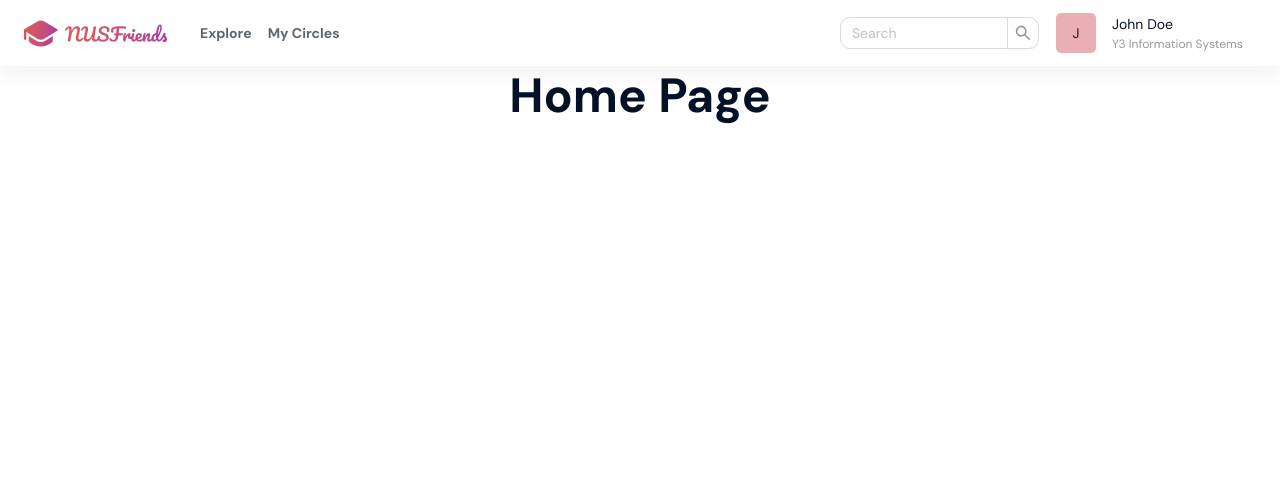
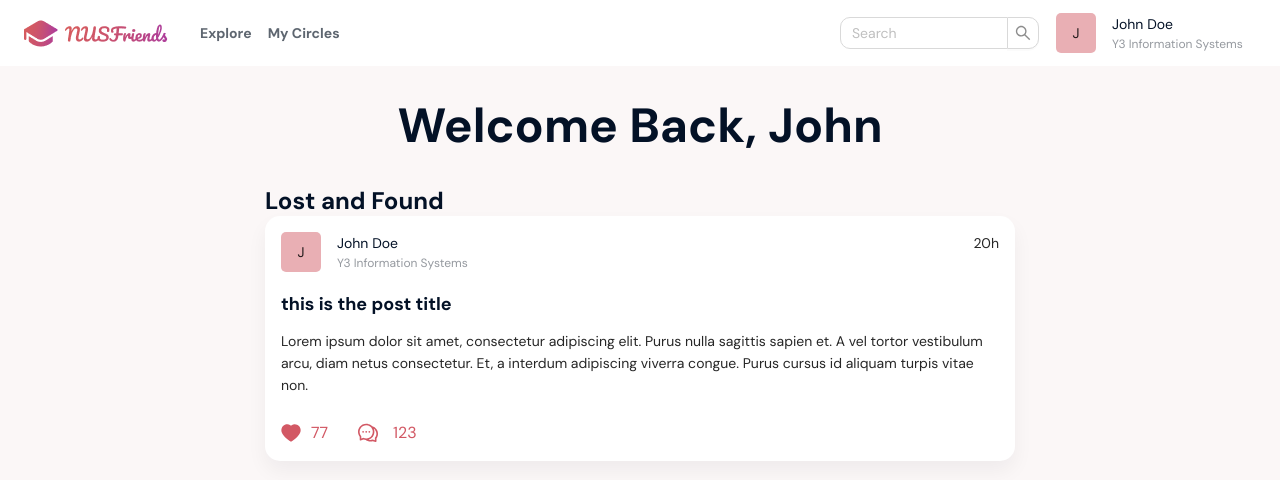
Before and after one commit to yuanxin1997/nusfriends-fe, a React (Create React App) app: page / in a window 1280 px wide. Shown: the top 480 px of the page. Built offline with nearby package versions, Linux system fonts and the light colour scheme.

Commit message:
created Circle post component and displayed it on Home screen

```diff
--- /dev/null
+++ b/src/components/CirclePost.js
@@ -0,0 +1,162 @@
+import React, { useState } from "react";
+import styled, { StyleSheetManager } from "styled-components";
+import { HeartFilled, CommentOutlined } from "@ant-design/icons";
+
+function CirclePost(props) {
+  return (
+    <div>
+      <h3 style={{ textAlign: "left" }}>{props.circleName}</h3>
+
+      <CircleCard>
+        <div style={styles.wrapper}>
+          <div style={styles.userWrapper}>
+            <ProfileCard>
+              {/* Profile and user details*/}
+              {/* temp holder for profile pic */}
+              <div
+                style={{
+                  display: "flex",
+                  backgroundColor: "var(--accent-lightpink)",
+                  borderRadius: "var(--br-sm)",
+                  height: "40px",
+                  width: "40px",
+                  justifyContent: "center",
+                  alignItems: "center",
+                  marginRight: "16px",
+                }}
+                className="profilepicture"
+              >
+                J
+              </div>
+
+              {/* to input profile details */}
+              <div
+                style={{
+                  display: "flex",
+                  flexDirection: "column",
+                  textAlign: "left",
+                }}
+                className="profileitems"
+              >
+                <ProfileName className="profilename">John Doe</ProfileName>
+                <ProfileInfo className="profileinfo">
+                  Y3 Information Systems
+                </ProfileInfo>
+              </div>
+            </ProfileCard>
+          </div>
+          {/* Right side for when Circles post was posted*/}
+          <div
+            style={{
+              flexDirection: "row-reverse",
+              display: "flex",
+              textAlign: "right",
+            }}
+          >
+            {props.posted}
+          </div>
+        </div>
+
+        <h4 style={{ textAlign: "left", paddingBottom: "15px" }}>
+          this is the post title
+        </h4>
+        <p style={{ textAlign: "left", paddingBottom: "10px" }}>
+          {props.postText}
+        </p>
+
+        <div
+          style={{
+            display: "flex",
+            flexDirection: "row",
+          }}
+        >
+          {/* Bottom Row (Likes and comments) */}
+          <div style={styles.bottomRowWrapper}>
+            <HeartFilled style={styles.heartStyles} />
+            <text style={styles.textStyle}>{props.numLikes}</text>
+
+            <CommentOutlined style={styles.commentStyle} />
+
+            <text style={styles.textStyle}>{props.numComments}</text>
+          </div>
+        </div>
+      </CircleCard>
+    </div>
+  );
+}
+
+const CircleCard = styled.div`
+  background-color: var(--base-0);
+  border-radius: var(--br-lg);
+  width: 750px;
+  box-shadow: var(--shadow);
+  margin-bottom: 36px;
+  padding: 16px;
+`;
+
+const ProfileCard = styled.div`
+  min-width: 200px;
+  display: flex;
+  flex-direction: row;
+
+  &:hover {
+    cursor: pointer;
+    text-shadow: 1px 1px 10px var(--accent-lightpink);
+    .profilename {
+      color: var(--accent-darkpink);
+    }
+    .profileinfo {
+      color: var(--accent-lightpink);
+    }
+    .profilepicture {
+      box-shadow: var(--shadow);
+    }
+  }
+`;
+
+const ProfileName = styled.span`
+  font-size: var(--fs-b4);
+  color: var(--base-100);
+`;
+
+const ProfileInfo = styled.span`
+  font-size: var(--fs-b3);
+  color: var(--base-20);
+`;
+
+const styles = {
+  wrapper: {
+    flexDirection: "row",
+    display: "flex",
+    justifyContent: "space-between",
+    alignContent: "center",
+    paddingBottom: "20px",
+  },
+  userWrapper: {
+    flexDirection: "row",
+    display: "flex",
+  },
+  bottomRowWrapper: {
+    justifyContent: "space-between",
+    flexDirection: "row",
+    paddingRight: "10px",
+    display: "flex",
+    alignItems: "center",
+  },
+  heartStyles: {
+    color: "#D25864",
+    fontSize: "20px",
+    paddingRight: "10px",
+  },
+  textStyle: {
+    color: "#D25864",
+    fontSize: 16,
+    paddingRight: "30px",
+  },
+  commentStyle: {
+    color: "#D25864",
+    fontSize: "20px",
+    paddingRight: "15px",
+  },
+};
+export default CirclePost;
--- a/src/pages/Home.js
+++ b/src/pages/Home.js
@@ -1,5 +1,91 @@
+import React, { useState } from "react";
+import styled from "styled-components";
+import { HeartFilled, CommentOutlined } from "@ant-design/icons";
+import CirclePost from "../components/CirclePost";
+
 function Home() {
-    return <h1>Home Page</h1>;
+  // dummy data, have to change by getting data from database
+  const userName = "John";
+  const circleName = "Lost and Found";
+  const dummyText =
+    "Lorem ipsum dolor sit amet, consectetur adipiscing elit. Purus nulla sagittis sapien et. A vel tortor vestibulum arcu, diam netus consectetur. Et, a interdum adipiscing viverra congue. Purus cursus id aliquam turpis vitae non.";
+  const posted = "20h";
+  const numLikes = 77;
+  const numComments = 123;
+
+  return (
+    <React.Fragment>
+      <div
+        style={{
+          backgroundColor: "#FBF7F7",
+          paddingTop: 30,
+          paddingBottom: 30,
+        }}
+      >
+        <h1>Welcome Back, {userName}</h1>
+      </div>
+
+      <div
+        style={{
+          backgroundColor: "var(--accent-bg)",
+          position: "fixed",
+          width: "100%",
+          height: "100%",
+          overflowX: "hidden",
+          display: "flex",
+          alignItems: "center",
+          flexDirection: "column",
+        }}
+      >
+        <CirclePost
+          circleName={circleName}
+          postText={dummyText}
+          posted={posted}
+          numLikes={numLikes}
+          numComments={numComments}
+        />
+      </div>
+    </React.Fragment>
+  );
 }
 
+const CircleCard = styled.div`
+  background-color: var(--base-0);
+  border-radius: var(--br-lg);
+  width: 750px;
+  box-shadow: var(--shadow);
+  margin-bottom: 36px;
+  padding: 16px;
+`;
+
+const ProfileCard = styled.div`
+  min-width: 200px;
+  display: flex;
+  flex-direction: row;
+
+  &:hover {
+    cursor: pointer;
+    text-shadow: 1px 1px 10px var(--accent-lightpink);
+    .profilename {
+      color: var(--accent-darkpink);
+    }
+    .profileinfo {
+      color: var(--accent-lightpink);
+    }
+    .profilepicture {
+      box-shadow: var(--shadow);
+    }
+  }
+`;
+
+const ProfileName = styled.span`
+  font-size: var(--fs-b4);
+  color: var(--base-100);
+`;
+
+const ProfileInfo = styled.span`
+  font-size: var(--fs-b3);
+  color: var(--base-20);
+`;
+
 export default Home;
```
Also changed, not shown: 1 other file (tests, documents, lock files or other folders).
